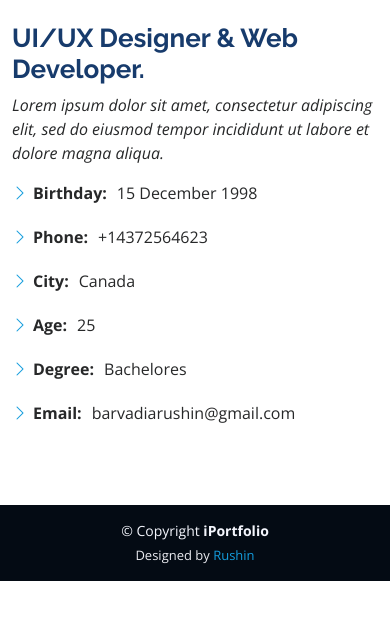
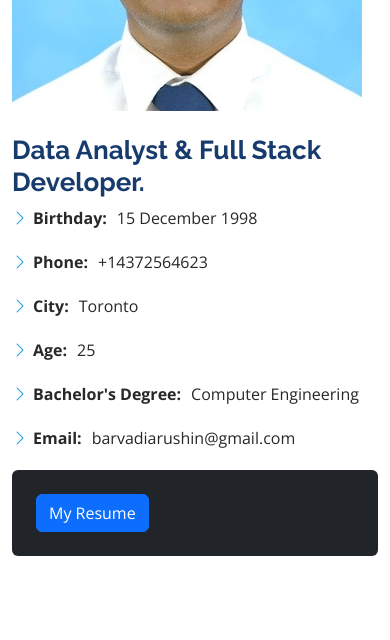
Before and after one commit to Rushin07/Personal_Portfolio, a Django app: page /about in a window 390 px wide. Shown: the part 588-1228 px from the top of the page. Before the commit the page ends 1169 px from the top, so only its background shows below. Run offline with Django 5.2, Linux system fonts and the light colour scheme; some libraries are stand-ins or nearby versions.

Commit message:
final changes

```diff
--- a/PerPort/templates/about.html
+++ b/PerPort/templates/about.html
@@ -8,35 +8,46 @@
 
       <div class="section-title">
         <h2>About</h2>
-        <p>Magnam dolores commodi suscipit. Necessitatibus eius consequatur ex aliquid fuga eum quidem. Sit sint consectetur velit. Quisquam quos quisquam cupiditate. Et nemo qui impedit suscipit alias ea. Quia fugiat sit in iste officiis commodi quidem hic quas.</p>
       </div>
-
+      As an associate scientist with a background in statistical analysis, I specialize in consulting and leveraging my expertise to solve complex problems through advanced statistical modeling techniques, delivering actionable insights and recommendations.
+      <br><br><br>
       <div class="row">
         <div class="col-lg-4" data-aos="fade-right">
-          <img src="{% static 'assets/img/Rushin.jpg' %}" class="img-fluid" alt="">
+          <img src="{% static 'assets/img/Profile.jpg' %}" class="img-fluid" alt="">
         </div>
         <div class="col-lg-8 pt-4 pt-lg-0 content" data-aos="fade-left">
-          <h3>UI/UX Designer &amp; Web Developer.</h3>
-          <p class="fst-italic">
-            Lorem ipsum dolor sit amet, consectetur adipiscing elit, sed do eiusmod tempor incididunt ut labore et dolore
-            magna aliqua.
-          </p>
+          <h3>Data Analyst &amp; Full Stack Developer.</h3>
           <div class="row">
             <div class="col-lg-6">
               <ul>
                 <li><i class="bi bi-chevron-right"></i> <strong>Birthday:</strong> <span>15 December 1998</span></li>
                 <li><i class="bi bi-chevron-right"></i> <strong>Phone:</strong> <span>+14372564623</span></li>
-                <li><i class="bi bi-chevron-right"></i> <strong>City:</strong> <span> Canada</span></li>
+                <li><i class="bi bi-chevron-right"></i> <strong>City:</strong> <span> Toronto</span></li>
               </ul>
             </div>
             <div class="col-lg-6">
               <ul>
                 <li><i class="bi bi-chevron-right"></i> <strong>Age:</strong> <span>25</span></li>
-                <li><i class="bi bi-chevron-right"></i> <strong>Degree:</strong> <span>Bachelores</span></li>
+                <li><i class="bi bi-chevron-right"></i> <strong>Bachelor's Degree:</strong> <span>Computer Engineering</span></li>
                 <li><i class="bi bi-chevron-right"></i> <strong>Email:</strong> <span>barvadiarushin@gmail.com</span></li>
               </ul>
             </div>
           </div>
+          <div class="p-4 p-md-5 mb-4 text-white rounded bg-dark">
+            <div class="col-sm">
+                <div class="row">
+                    <div class="col-sm-9">
+                        <div class="row">
+                            <div class="col-14">
+                                <a class="btn btn-primary"
+                                    href="https://drive.google.com/file/d/1mRHUgP6hbZTMvNE3nRht1xkJceLt9M2N/view?usp=sharing"
+                                    role="button">My Resume</a>
+                            </div>
+                        </div>
+                    </div>
+                </div>
+            </div>
+        </div>
           <p>
 
           </p>
--- a/PerPort/templates/base.html
+++ b/PerPort/templates/base.html
@@ -47,11 +47,8 @@
         <img src="{% static 'assets/img/profile.jpg' %}" alt="" class="img-fluid rounded-circle">
         <h1 class="text-light"><a href="index.html">Welcome {{user.username}}</a></h1>
         <div class="social-links mt-3 text-center">
-          <a href="#" class="twitter"><i class="bx bxl-twitter"></i></a>
-          <a href="#" class="facebook"><i class="bx bxl-facebook"></i></a>
-          <a href="#" class="instagram"><i class="bx bxl-instagram"></i></a>
-          <a href="#" class="google-plus"><i class="bx bxl-skype"></i></a>
-          <a href="#" class="linkedin"><i class="bx bxl-linkedin"></i></a>
+          <a href="https://github.com/Rushin07" class="google-plus"><i class="bx bxl-github"></i></a>
+          <a href="https://www.linkedin.com/in/rushin-barvadia-814ab9164/" class="linkedin"><i class="bx bxl-linkedin"></i></a>
 
         </div>
       </div>
@@ -59,11 +56,11 @@
       <nav id="navbar" class="nav-menu navbar">
         <ul>
           <li><a href="/" class="nav-link scrollto active"><i class="bx bx-home"></i> <span>Home</span></a></li>
-          <li><a href="/blog" class="nav-link scrollto"><i class="bx bx-user"></i> <span>Blog</span></a></li>
-          <li><a href="/about" class="nav-link scrollto"><i class="bx bx-user"></i> <span>About</span></a></li>
+          <li><a href="/blog" class="nav-link scrollto"><i class="bx bx-user"></i> <span>Projects</span></a></li>
+          <li><a href="/about" class="nav-link scrollto"><i class="bx bx-user"></i> <span>Resume</span></a></li>
 
           <li><a href="/contact" class="nav-link scrollto"><i class="bx bx-book-content"></i> <span>Contact</span></a></li>
-          <li><a href="/resume" class="nav-link scrollto"><i class="bx bx-book-content"></i> <span>Resume</span></a></li>
+          {% comment %} <li><a href="/resume" class="nav-link scrollto"><i class="bx bx-book-content"></i> <span>Resume</span></a></li> {% endcomment %}
         {% if not request.user.is_authenticated %}
 
         <li><a href="/auth/signup" class="nav-link scrollto"><i class="bx bx-user"></i> <span>SignUp</span></a></li>
@@ -84,19 +81,6 @@
     {% block body %}
 
     {% endblock body %}
-
-  <!-- ======= Footer ======= -->
-  <footer id="footer">
-    <div class="container">
-      <div class="copyright">
-        &copy; Copyright <strong><span>iPortfolio</span></strong>
-      </div>
-      <div class="credits">
-        Designed by <a href="/">Rushin</a>
-      </div>
-    </div>
-  </footer><!-- End  Footer -->
-
   <a href="#" class="back-to-top d-flex align-items-center justify-content-center"><i class="bi bi-arrow-up-short"></i></a>
 
   <!-- Vendor JS Files -->
--- a/PerPort/templates/home.html
+++ b/PerPort/templates/home.html
@@ -6,7 +6,7 @@
 <section id="hero" class="d-flex flex-column justify-content-center align-items-center">
     <div class="hero-container" data-aos="fade-in">
       <h1>Rushin Barvadia</h1>
-      <p>I'm <span class="typed" data-typed-items="Designer, Developer, Freelancer, Photographer"></span></p>
+      <p>I'm <span class="typed" data-typed-items="Full-Stack Developer, Artifical Intelligence Developer, Data Analyst"></span></p>
     </div>
   </section>
 {% endblock hero %}
```
Also changed, not shown: PerPort/templates/handleblog.html (+10 -13 lines), PerPort/templates/resume.html (+7 -10 lines), PerPort/media/blog/License.png (added), PerPort/media/blog/detection.png (added), PerPort/media/blog/vendingmachine.png (added).
